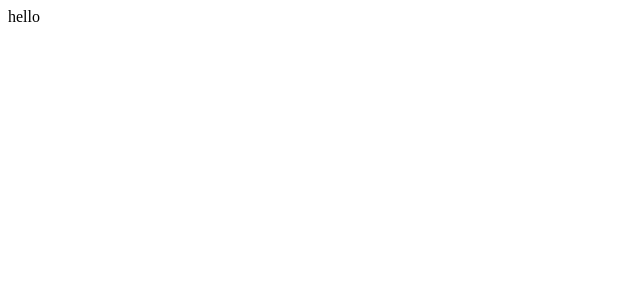
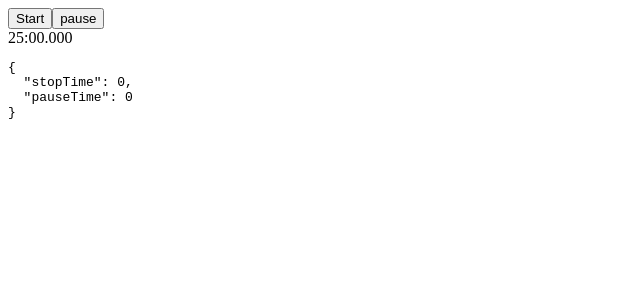
Before and after one commit to tungv/dry-run-pomo, a Next.js app: page / in a window 1280 px wide. Shown: the top 300 px of the page, without its empty margins (0-640 px from the left). Built offline with nearby package versions, Linux system fonts and the light colour scheme.

Commit message:
feat: basic timer with start/pause/resume
Signed-off-by: Tung Vu <me@tungv.com>

```diff
--- a/src/pages/index.tsx
+++ b/src/pages/index.tsx
@@ -1,3 +1,90 @@
+import { useEffect, useReducer, useState } from "react";
+
+const FULL_CYCLE = 25 * 60 * 1000;
+
 export default function PomodoroHome() {
-  return <div>hello</div>;
+  const [stopTime, setStopTime] = useState(0);
+  const [pauseTime, setPausing] = useState(0);
+  return (
+    <div>
+      <button
+        onClick={() => {
+          setStopTime(Date.now() + FULL_CYCLE);
+          setPausing(0);
+        }}
+      >
+        Start
+      </button>
+      {pauseTime === 0 && (
+        <button onClick={() => setPausing(Date.now())}>pause</button>
+      )}
+      {pauseTime !== 0 && (
+        <button
+          onClick={() => {
+            const timeLeft = stopTime - pauseTime;
+            setPausing(0);
+            setStopTime(Date.now() + timeLeft);
+          }}
+        >
+          resume
+        </button>
+      )}
+
+      {stopTime === 0 ? (
+        <Duration futureMs={FULL_CYCLE} startMs={0} />
+      ) : pauseTime ? (
+        <Duration futureMs={stopTime} startMs={pauseTime} />
+      ) : (
+        <CountDown to={stopTime} />
+      )}
+
+      <pre>{JSON.stringify({ stopTime, pauseTime }, null, 2)}</pre>
+    </div>
+  );
 }
+
+function CountDown(props) {
+  const [_, refresh] = useReducer((i) => i + 1, 0);
+
+  useEffect(() => {
+    let unmounted = false;
+    requestAnimationFrame(() => {
+      if (unmounted) return;
+      refresh();
+    });
+
+    return () => {
+      unmounted = true;
+    };
+  });
+
+  return <Duration futureMs={props.to} />;
+}
+
+function Duration(props) {
+  const { minutes, seconds, milliseconds } = duration(
+    props.futureMs,
+    props.startMs ?? Date.now(),
+  );
+  return (
+    <div>
+      {minutes}:{seconds}.{milliseconds}
+    </div>
+  );
+}
+
+function duration(
+  future: number,
+  start: number,
+): {
+  minutes: string;
+  seconds: string;
+  milliseconds: string;
+} {
+  const eta = future - start;
+
+  const milliseconds = String(eta % 1000).padStart(3, "0");
+  const seconds = String(Math.floor((eta / 1000) % 60)).padStart(2, "0");
+  const minutes = String(Math.floor((eta / 1000 / 60) % 60));
+  return { minutes, seconds, milliseconds };
+}
```
